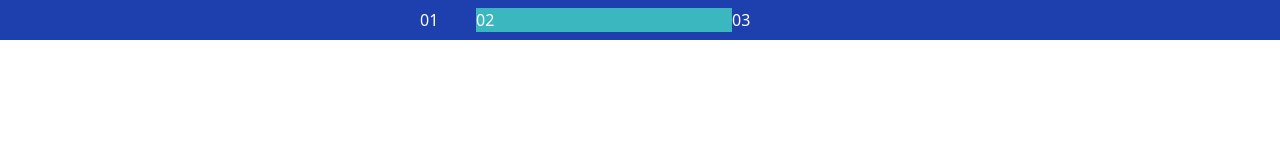
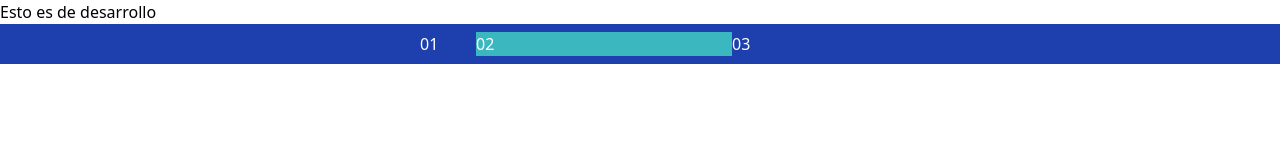
Before and after one commit to getNotesFS/pruebasf, a website: page src/index.html in a window 1280 px wide. Drawn offline with Linux system fonts and the light colour scheme.

Commit message:
Add development header to index.html

```diff
--- a/src/index.html
+++ b/src/index.html
@@ -18,6 +18,7 @@
 </head>
 
 <body>
+    <h1>Esto es de desarrollo</h1>
     <div class="flex items-center justify-center p-2 text-white bg-flowbite-800">
 
         <div class="flex-none w-14 ">
```
